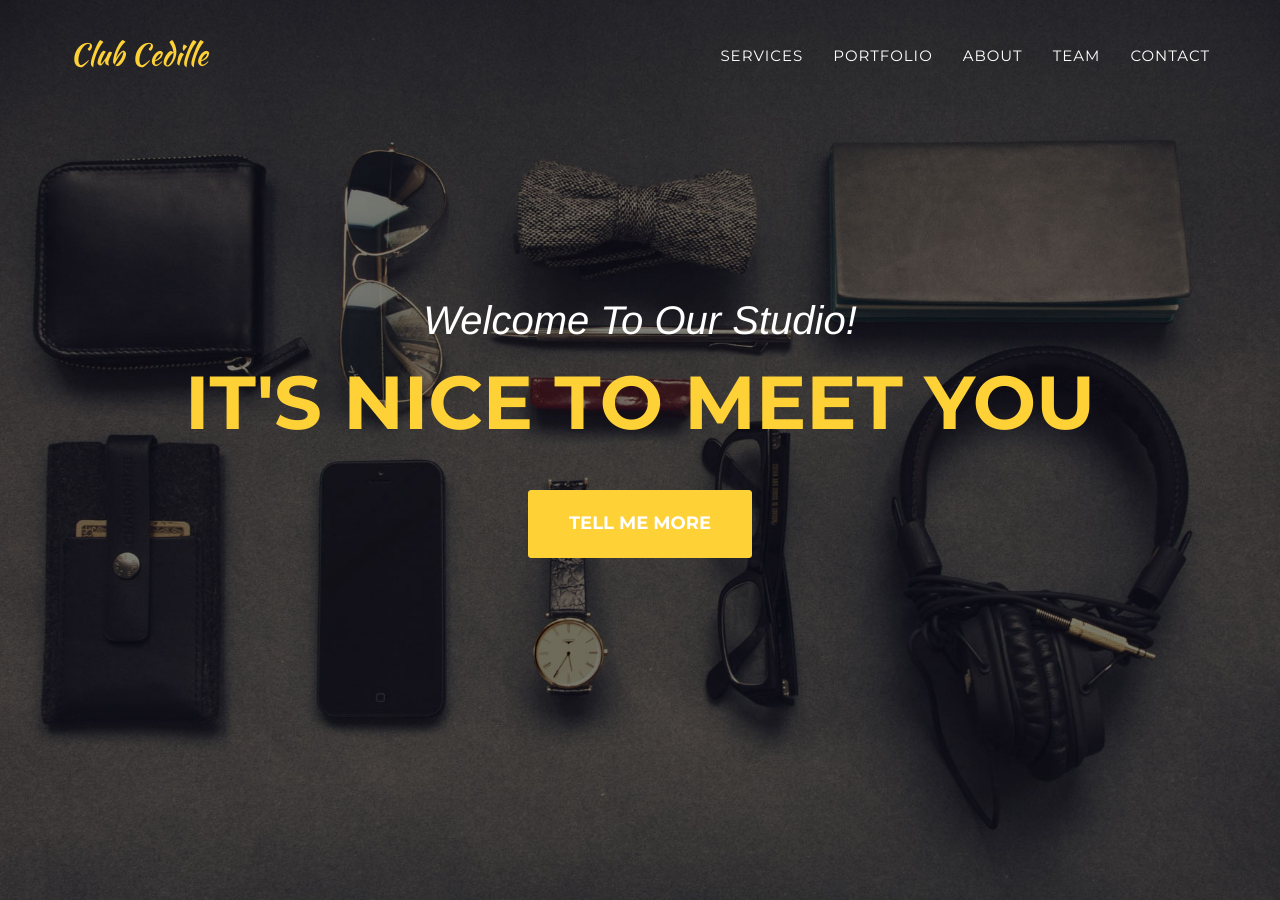
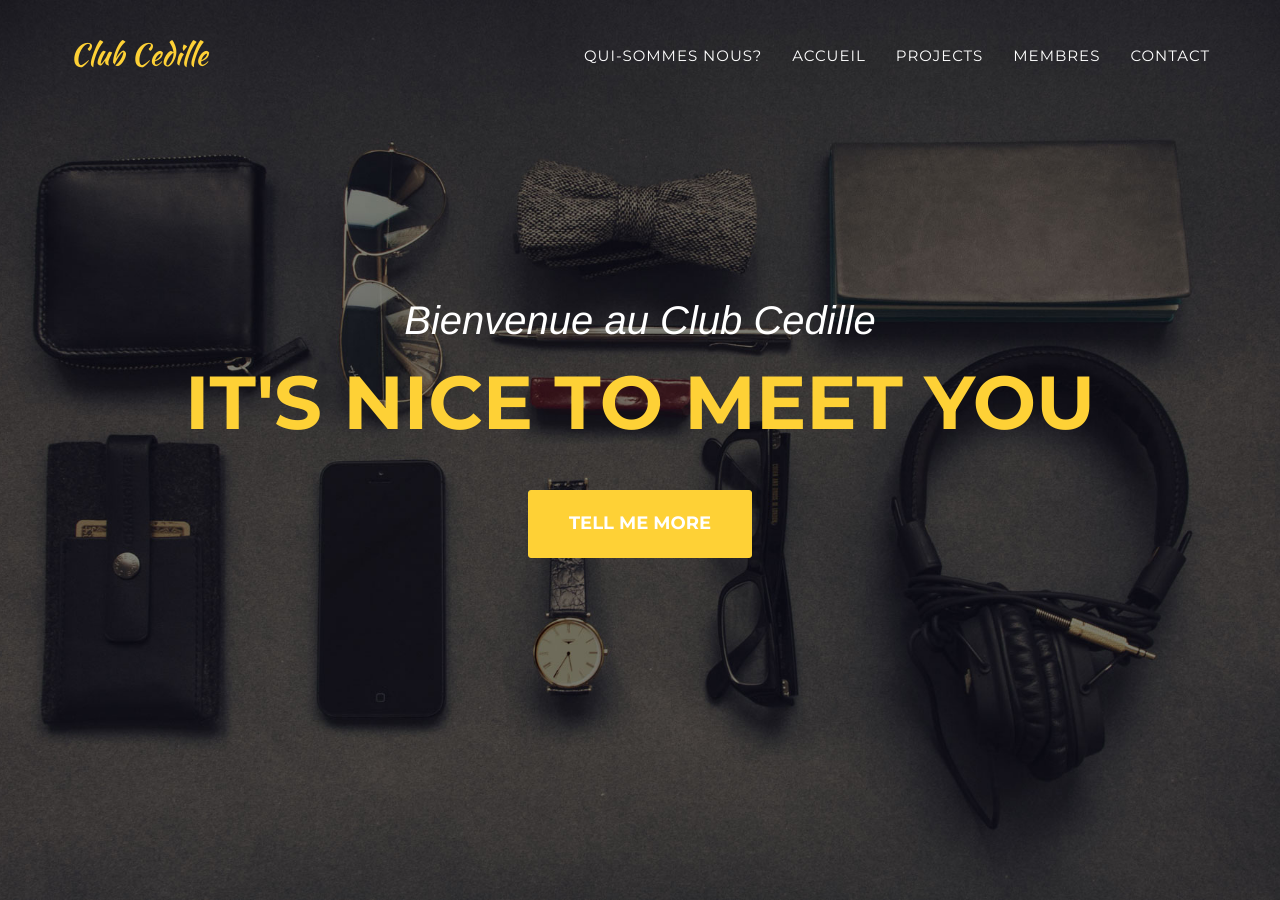
Before and after one commit to ClubCedille/clubcedille.github.io, a Jekyll site: the page built from index.html, in a window 1280 px wide and 900 px high. Built offline with Jekyll 4.4.1, drawn with Linux system fonts in a browser that asks for light colours; some web fonts are replaced; some of the changed text lies outside the part shown.

Commit message:
More automation for content
Members and About have been "automated" by using data files.

If content needs to be changed for those, change them there.

```diff
--- a/_config.yml
+++ b/_config.yml
@@ -5,24 +5,17 @@ title: Club Cedille
 email: clubcedille@gmail.com
 description: "Club Cedille Description"
 
+# Splash page settings
+lead:
+  intro: Bienvenue au Club Cedille
+  head: It's nice to meet you
+  more: Tell me more
+
 # Color settings (hex-codes without the leading hash-tag)
 color:
   primary: fed136
   secondary: fec503
   secondary-dark: '000'
-
-# Team names, titles and social links
-people:
-- name: Riku Avelar
-  pic: riku
-  position: Javascript Pilgrim
-  social:
-    - title: twitter
-      url: #
-    - title: facebook
-      url: #
-    - title: stack-overflow
-      url: #
 
 # Social networks usernames (many more available: google-plus, flickr, dribbble, pinterest, instagram, tumblr, linkedin, etc.)
 social:
--- a/_includes/about.html
+++ b/_includes/about.html
@@ -1,80 +1,23 @@
-<!-- About Section -->
+<!-- Services Section -->
     <section id="about">
         <div class="container">
             <div class="row">
                 <div class="col-lg-12 text-center">
-                    <h2 class="section-heading">About</h2>
-                    <h3 class="section-subheading text-muted">Lorem ipsum dolor sit amet consectetur.</h3>
+                    <h2 class="section-heading">{{ site.data.about.title }}</h2>
+                    <h3 class="section-subheading text-muted">{{ site.data.about.description }}</h3>
                 </div>
             </div>
-            <div class="row">
-                <div class="col-lg-12">
-                    <ul class="timeline">
-                        <li>
-                            <div class="timeline-image">
-                                <img class="img-circle img-responsive" src="img/about/1.jpg" alt="">
-                            </div>
-                            <div class="timeline-panel">
-                                <div class="timeline-heading">
-                                    <h4>2009-2011</h4>
-                                    <h4 class="subheading">Our Humble Beginnings</h4>
-                                </div>
-                                <div class="timeline-body">
-                                    <p class="text-muted">Lorem ipsum dolor sit amet, consectetur adipisicing elit. Sunt ut voluptatum eius sapiente, totam reiciendis temporibus qui quibusdam, recusandae sit vero unde, sed, incidunt et ea quo dolore laudantium consectetur!</p>
-                                </div>
-                            </div>
-                        </li>
-                        <li class="timeline-inverted">
-                            <div class="timeline-image">
-                                <img class="img-circle img-responsive" src="img/about/2.jpg" alt="">
-                            </div>
-                            <div class="timeline-panel">
-                                <div class="timeline-heading">
-                                    <h4>March 2011</h4>
-                                    <h4 class="subheading">An Agency is Born</h4>
-                                </div>
-                                <div class="timeline-body">
-                                    <p class="text-muted">Lorem ipsum dolor sit amet, consectetur adipisicing elit. Sunt ut voluptatum eius sapiente, totam reiciendis temporibus qui quibusdam, recusandae sit vero unde, sed, incidunt et ea quo dolore laudantium consectetur!</p>
-                                </div>
-                            </div>
-                        </li>
-                        <li>
-                            <div class="timeline-image">
-                                <img class="img-circle img-responsive" src="img/about/3.jpg" alt="">
-                            </div>
-                            <div class="timeline-panel">
-                                <div class="timeline-heading">
-                                    <h4>December 2012</h4>
-                                    <h4 class="subheading">Transition to Full Service</h4>
-                                </div>
-                                <div class="timeline-body">
-                                    <p class="text-muted">Lorem ipsum dolor sit amet, consectetur adipisicing elit. Sunt ut voluptatum eius sapiente, totam reiciendis temporibus qui quibusdam, recusandae sit vero unde, sed, incidunt et ea quo dolore laudantium consectetur!</p>
-                                </div>
-                            </div>
-                        </li>
-                        <li class="timeline-inverted">
-                            <div class="timeline-image">
-                                <img class="img-circle img-responsive" src="img/about/4.jpg" alt="">
-                            </div>
-                            <div class="timeline-panel">
-                                <div class="timeline-heading">
-                                    <h4>July 2014</h4>
-                                    <h4 class="subheading">Phase Two Expansion</h4>
-                                </div>
-                                <div class="timeline-body">
-                                    <p class="text-muted">Lorem ipsum dolor sit amet, consectetur adipisicing elit. Sunt ut voluptatum eius sapiente, totam reiciendis temporibus qui quibusdam, recusandae sit vero unde, sed, incidunt et ea quo dolore laudantium consectetur!</p>
-                                </div>
-                            </div>
-                        </li>
-                        <li class="timeline-inverted">
-                            <div class="timeline-image">
-                                <h4>Be Part
-                                    <br>Of Our
-                                    <br>Story!</h4>
-                            </div>
-                        </li>
-                    </ul>
+            <div class="row text-center">
+              {% for component in site.data.about.whatis %}
+                <div class="col-md-4">
+                    <span class="fa-stack fa-4x">
+                        <i class="fa fa-circle fa-stack-2x text-primary"></i>
+                        <i class="fa fa-{{component.icon}} fa-stack-1x fa-inverse"></i>
+                    </span>
+                    <h4 class="service-heading">{{component.title}}</h4>
+                    <p class="text-muted">{{component.description}}</p>
                 </div>
+              {% endfor %}
             </div>
         </div>
     </section>
--- /dev/null
+++ b/_includes/accueil.html
@@ -0,0 +1,80 @@
+<!-- About Section -->
+    <section id="accueil">
+        <div class="container">
+            <div class="row">
+                <div class="col-lg-12 text-center">
+                    <h2 class="section-heading">About</h2>
+                    <h3 class="section-subheading text-muted">Lorem ipsum dolor sit amet consectetur.</h3>
+                </div>
+            </div>
+            <div class="row">
+                <div class="col-lg-12">
+                    <ul class="timeline">
+                        <li>
+                            <div class="timeline-image">
+                                <img class="img-circle img-responsive" src="img/about/1.jpg" alt="">
+                            </div>
+                            <div class="timeline-panel">
+                                <div class="timeline-heading">
+                                    <h4>2009-2011</h4>
+                                    <h4 class="subheading">Our Humble Beginnings</h4>
+                                </div>
+                                <div class="timeline-body">
+                                    <p class="text-muted">Lorem ipsum dolor sit amet, consectetur adipisicing elit. Sunt ut voluptatum eius sapiente, totam reiciendis temporibus qui quibusdam, recusandae sit vero unde, sed, incidunt et ea quo dolore laudantium consectetur!</p>
+                                </div>
+                            </div>
+                        </li>
+                        <li class="timeline-inverted">
+                            <div class="timeline-image">
+                                <img class="img-circle img-responsive" src="img/about/2.jpg" alt="">
+                            </div>
+                            <div class="timeline-panel">
+                                <div class="timeline-heading">
+                                    <h4>March 2011</h4>
+                                    <h4 class="subheading">An Agency is Born</h4>
+                                </div>
+                                <div class="timeline-body">
+                                    <p class="text-muted">Lorem ipsum dolor sit amet, consectetur adipisicing elit. Sunt ut voluptatum eius sapiente, totam reiciendis temporibus qui quibusdam, recusandae sit vero unde, sed, incidunt et ea quo dolore laudantium consectetur!</p>
+                                </div>
+                            </div>
+                        </li>
+                        <li>
+                            <div class="timeline-image">
+                                <img class="img-circle img-responsive" src="img/about/3.jpg" alt="">
+                            </div>
+                            <div class="timeline-panel">
+                                <div class="timeline-heading">
+                                    <h4>December 2012</h4>
+                                    <h4 class="subheading">Transition to Full Service</h4>
+                                </div>
+                                <div class="timeline-body">
+                                    <p class="text-muted">Lorem ipsum dolor sit amet, consectetur adipisicing elit. Sunt ut voluptatum eius sapiente, totam reiciendis temporibus qui quibusdam, recusandae sit vero unde, sed, incidunt et ea quo dolore laudantium consectetur!</p>
+                                </div>
+                            </div>
+                        </li>
+                        <li class="timeline-inverted">
+                            <div class="timeline-image">
+                                <img class="img-circle img-responsive" src="img/about/4.jpg" alt="">
+                            </div>
+                            <div class="timeline-panel">
+                                <div class="timeline-heading">
+                                    <h4>July 2014</h4>
+                                    <h4 class="subheading">Phase Two Expansion</h4>
+                                </div>
+                                <div class="timeline-body">
+                                    <p class="text-muted">Lorem ipsum dolor sit amet, consectetur adipisicing elit. Sunt ut voluptatum eius sapiente, totam reiciendis temporibus qui quibusdam, recusandae sit vero unde, sed, incidunt et ea quo dolore laudantium consectetur!</p>
+                                </div>
+                            </div>
+                        </li>
+                        <li class="timeline-inverted">
+                            <div class="timeline-image">
+                                <h4>Be Part
+                                    <br>Of Our
+                                    <br>Story!</h4>
+                            </div>
+                        </li>
+                    </ul>
+                </div>
+            </div>
+        </div>
+    </section>
--- a/_includes/header.html
+++ b/_includes/header.html
@@ -19,16 +19,16 @@
                         <a href="#page-top"></a>
                     </li>
                     <li>
-                        <a class="page-scroll" href="#services">Services</a>
+                        <a class="page-scroll" href="#about">{{site.data.about.title}}</a>
                     </li>
                     <li>
-                        <a class="page-scroll" href="#portfolio">Portfolio</a>
+                        <a class="page-scroll" href="#accueil">Accueil</a>
                     </li>
                     <li>
-                        <a class="page-scroll" href="#about">About</a>
+                        <a class="page-scroll" href="#portfolio">Projects</a>
                     </li>
                     <li>
-                        <a class="page-scroll" href="#team">Team</a>
+                        <a class="page-scroll" href="#members">Membres</a>
                     </li>
                     <li>
                         <a class="page-scroll" href="#contact">Contact</a>
@@ -44,9 +44,9 @@
     <header>
         <div class="container">
             <div class="intro-text">
-                <div class="intro-lead-in">Welcome To Our Studio!</div>
-                <div class="intro-heading">It's Nice To Meet You</div>
-                <a href="#services" class="page-scroll btn btn-xl">Tell Me More</a>
+                <div class="intro-lead-in">{{ site.lead.intro }}</div>
+                <div class="intro-heading">{{ site.lead.head }}</div>
+                <a href="#accueil" class="page-scroll btn btn-xl">{{ site.lead.more }}</a>
             </div>
         </div>
     </header>
--- a/_includes/team.html
+++ b/_includes/members.html
@@ -1,14 +1,14 @@
-<!-- Team Section -->
-    <section id="team" class="bg-light-gray">
+<!-- Members Section -->
+    <section id="members" class="bg-light-gray">
         <div class="container">
             <div class="row">
                 <div class="col-lg-12 text-center">
-                    <h2 class="section-heading">Our Amazing Team</h2>
-                    <h3 class="section-subheading text-muted">Lorem ipsum dolor sit amet consectetur.</h3>
+                    <h2 class="section-heading">{{ site.data.members.title }}</h2>
+                    <h3 class="section-subheading text-muted">{{ site.data.members.description }}</h3>
                 </div>
             </div>
             <div class="row">
-                {% for member in site.people %}
+                {% for member in site.data.members.people %}
                 <div class="col-sm-4">
                     <div class="team-member">
                         <img src="img/team/{{ member.pic }}.jpg" class="img-responsive img-circle" alt="">
--- a/_includes/services.html
+++ /dev/null
@@ -1,37 +0,0 @@
-<!-- Services Section -->
-    <section id="services">
-        <div class="container">
-            <div class="row">
-                <div class="col-lg-12 text-center">
-                    <h2 class="section-heading">Services</h2>
-                    <h3 class="section-subheading text-muted">Lorem ipsum dolor sit amet consectetur.</h3>
-                </div>
-            </div>
-            <div class="row text-center">
-                <div class="col-md-4">
-                    <span class="fa-stack fa-4x">
-                        <i class="fa fa-circle fa-stack-2x text-primary"></i>
-                        <i class="fa fa-shopping-cart fa-stack-1x fa-inverse"></i>
-                    </span>
-                    <h4 class="service-heading">E-Commerce</h4>
-                    <p class="text-muted">Lorem ipsum dolor sit amet, consectetur adipisicing elit. Minima maxime quam architecto quo inventore harum ex magni, dicta impedit.</p>
-                </div>
-                <div class="col-md-4">
-                    <span class="fa-stack fa-4x">
-                        <i class="fa fa-circle fa-stack-2x text-primary"></i>
-                        <i class="fa fa-laptop fa-stack-1x fa-inverse"></i>
-                    </span>
-                    <h4 class="service-heading">Responsive Design</h4>
-                    <p class="text-muted">Lorem ipsum dolor sit amet, consectetur adipisicing elit. Minima maxime quam architecto quo inventore harum ex magni, dicta impedit.</p>
-                </div>
-                <div class="col-md-4">
-                    <span class="fa-stack fa-4x">
-                        <i class="fa fa-circle fa-stack-2x text-primary"></i>
-                        <i class="fa fa-lock fa-stack-1x fa-inverse"></i>
-                    </span>
-                    <h4 class="service-heading">Web Security</h4>
-                    <p class="text-muted">Lorem ipsum dolor sit amet, consectetur adipisicing elit. Minima maxime quam architecto quo inventore harum ex magni, dicta impedit.</p>
-                </div>
-            </div>
-        </div>
-    </section>
--- a/_layouts/default.html
+++ b/_layouts/default.html
@@ -7,10 +7,10 @@
     <body id="page-top" class="index">
 
     {% include header.html %}
-    {% include services.html %}
+    {% include about.html %}
     {% include portfolio_grid.html %}
-    {% include about.html %}
-    {% include team.html %}
+    {% include accueil.html %}
+    {% include members.html %}
     {% include clients.html %}
     {% include contact.html %}
     {% include footer.html %}
--- a/css/style.scss
+++ b/css/style.scss
@@ -9,7 +9,6 @@ $secondaryDark: #{{ site.color.secondary-dark }};
 {% include css/agency.css %}
 
 *{
-	position: relative;
 	box-sizing: border-box;
 }
 
```
Also changed, not shown: _data/about.yml (added, +15 -0 lines), _data/members.yml (added, +15 -0 lines), 1 other file.
